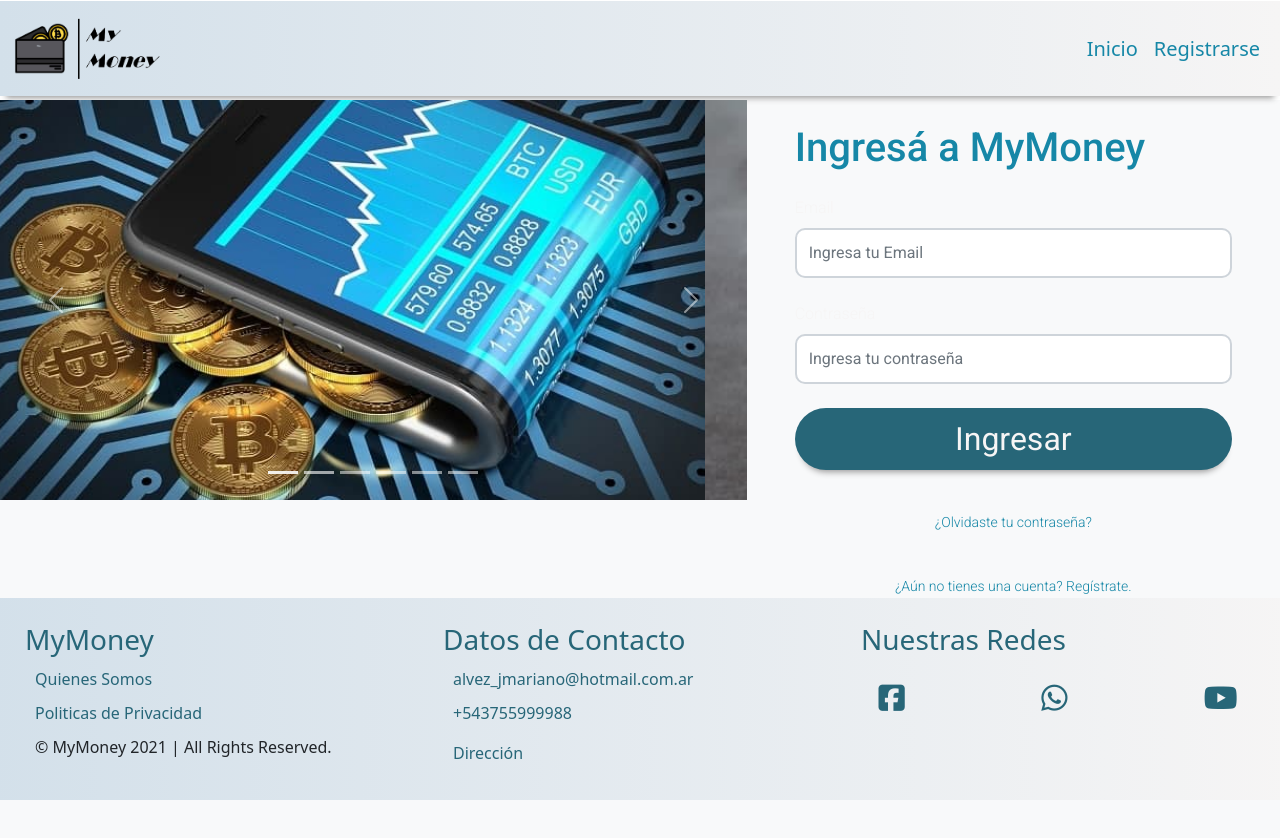
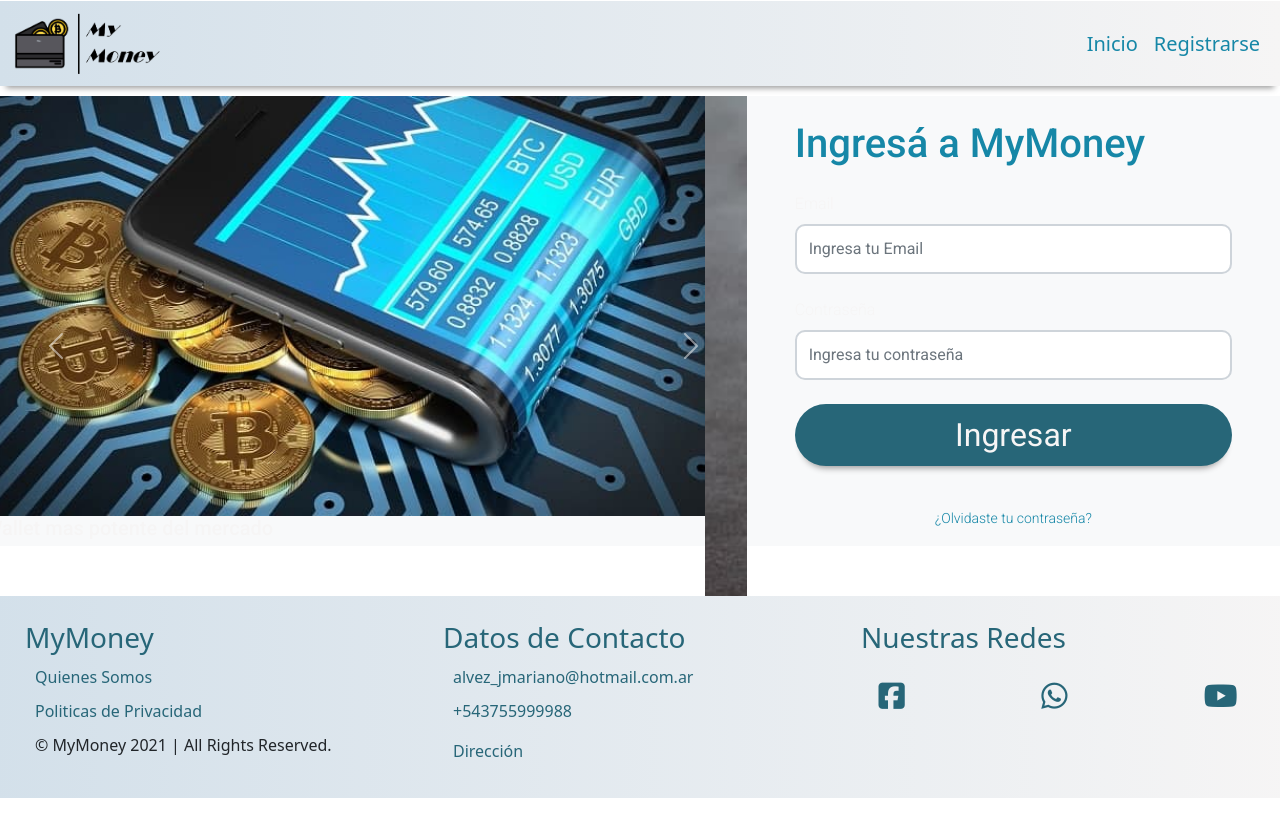
Before and after one commit to classroomMisiones/Proyecto-FS-Misiones-Grupo-1, an Angular app: page / in a window 1280 px wide. Shown: the top 838 px of the page. Built offline with nearby package versions, Linux system fonts and the light colour scheme.

Commit message:
Ajustes en navbar | footer | inicio | registro

```diff
--- a/src/app/navbarFooter/footer/footer.component.css
+++ b/src/app/navbarFooter/footer/footer.component.css
@@ -1,6 +1,6 @@
 
 footer{
-    margin-top: 250px;
+    margin-top: 50px;
 }
 
 .row{
--- a/src/app/navbarFooter/footer/footer.component.html
+++ b/src/app/navbarFooter/footer/footer.component.html
@@ -1,5 +1,5 @@
 <footer>
-    <div class="container-fluid-md  fixed-bottom">
+    <div class="container-fluid-md">
           <div class="row gradient-custom ">
                 <div class="col .columna-mobile-100">
                     <h3>MyMoney</h3>
--- a/src/app/navbarFooter/navbar/navbar.component.css
+++ b/src/app/navbarFooter/navbar/navbar.component.css
@@ -3,22 +3,22 @@ header{
     top:0;
     width: 100%;
     margin-top: -14px;
-    margin-bottom: -35px;
+    margin-bottom: -5px;
 }
 
-header .contenedor .navbar-nav a{
+
+
+header .navbar-nav a{
     color: #1687A7;
     text-decoration:none ;
 }
 
-header .contenedor .navbar-nav a:hover{
+header  .navbar-nav a:hover{
     color: #276678;
     font-size: 25px;
 }
 
-.cabecera{
-    position: relative;
-}
+
 
 .container-fluid{
     display: flex;
--- a/src/app/navbarFooter/navbar/navbar.component.html
+++ b/src/app/navbarFooter/navbar/navbar.component.html
@@ -1,13 +1,13 @@
-<header class="cabecera">
-    <nav class=" gradient-custom navbar-expand-sm  navbar-expand-lg navbar navbar-light justify-content-star p2 mb-4">
-      <div class="container-fluid  contenedor">
+<header class="">
+    <nav class="navbar navbar-expand-sm navbar-expand-lg navbar-light gradient-custom ">
+      <div class="container-fluid  ">
 
-        <div class=" min-vw-auto">
+        <div class=" min-vw-auto ">
           <a *ngIf="misaldo"  routerLink="modulopesos">
-          <img class="navbar-brand ancho_logo" src="../../../assets/logoMyMoney_png.png" alt="">
+          <img class="ancho_logo" src="../../../assets/logoMyMoney_png.png" alt="">
           </a>
           <a *ngIf="inicio"  routerLink="/">
-          <img class="navbar-brand ancho_logo" src="../../../assets/logoMyMoney_png.png" alt="">
+          <img class="ancho_logo" src="../../../assets/logoMyMoney_png.png" alt="">
           </a>
         </div>
 
@@ -15,7 +15,7 @@
           <span class="navbar-toggler-icon"></span>
         </button>
 
-          <div class="contenedor d-flex aling-items-start">
+          <div class="">
             <div class="collapse navbar-collapse" id="navbarNavAltMarkup">
               <div class="navbar-nav">
                 <a class="nav-link active fs-5 " *ngIf="inicio" aria-current="page" routerLink="/">Inicio</a>
--- a/src/app/usuario/login/login.component.css
+++ b/src/app/usuario/login/login.component.css
@@ -15,7 +15,10 @@ body{
     min-height: 3.125rem;
     line-height:inherit;
     border-radius: 10px;
+}
 
+.row {
+    height: 450px;
 }
 
 .btn{
@@ -45,7 +48,7 @@ a:hover{
 
 }
 .carousel-inner{
-    height: 400px;
+    height: 500px;
     }
 
 .box-sombra {
--- a/src/app/usuario/login/login.component.html
+++ b/src/app/usuario/login/login.component.html
@@ -18,10 +18,10 @@
                   <button type="button" data-bs-target="#carouselExampleIndicators" data-bs-slide-to="5" aria-label="Slide 6"></button>
                 </div>
                 <div class="carousel-inner">
-                    <div class="carousel-item active min-vh-100 ">
-                        <img src="../../../assets/bCeluCop.jpg" class="d-block w-100" alt="Imagen Muestra Aplicasion 1">
+                  <div class="carousel-item active min-vh-100 ">
+                      <img src="../../../assets/bCeluCop.jpg" class="d-block w-100" alt="Imagen Muestra Aplicasion 1">
                         <h5 class="font-wieght">La Wallet mas potente del mercado</h5>
-                    </div>
+                  </div>
                   <div class="carousel-item min-vh-100">
                     <img src="../../../assets/bCel.jpg" class="d-block w-100" alt="...">
                   </div>
@@ -65,12 +65,10 @@
                 <button type="submit" class="mb-4 gradiente-btn btn rounded-pill box-sombra w-100" routerLink="modulopesos">Ingresar</button>
 
                 <div class="text-center px-lg-5 pt-lg-3 pb-lg-4 p-4 ">
-                    <a href="#" id="recuperarContraseña" class=" form-text  text-decoration-none mb-2" > ¿Olvidaste tu contraseña?</a>
+                    <a href="#" id="recuperarContraseña" class=" form-text  text-decoration-none margen_link" > ¿Olvidaste tu contraseña?</a>
                 </div>
 
-                <div class="text-center px-lg-5 pt-lg-3 pb-lg-4 p-4 ">
-                    <a href="#" id="registro" class="text-center form-text  text-decoration-none mb-2" > ¿Aún no tienes una cuenta? Regístrate.</a>
-                </div>
+
 
               </form>
         </div>
--- a/src/app/usuario/registration-form/registration-form.component.css
+++ b/src/app/usuario/registration-form/registration-form.component.css
@@ -8,7 +8,8 @@ body{
     font-family: 'Roboto', sans-serif;
     font-weight: 300;
     background-color:#F6F5F5;
-    padding-bottom: 15px;
+    padding-bottom: 0px;
+    margin-bottom: -60px;
 }
 
 h1{
--- a/src/app/usuario/registration-form/registration-form.component.html
+++ b/src/app/usuario/registration-form/registration-form.component.html
@@ -85,11 +85,7 @@
         <div class="col-12 col-sm-12 col-lg-12 col-xl-12 text-center px-lg-5 pt-lg-3 pb-lg-3 p-4 ">
             <a href="#" id="recuperarContraseña" class=" form-text  text-decoration-none mb-2" > ¿Olvidaste tu contraseña?</a>
         </div>
-
-        <div class="col-12 col-sm-12 col-lg-12 col-xl-12 text-center px-lg-5 pt-lg-3 pb-lg-3 p-3 ">
-            <a href="#" id="registro" class="text-center form-text  text-decoration-none mb-2" > ¿Ya tienes una cuenta? Inicia sesion.</a>
-        </div>
-    </div>
+   </div>
 
 
 </body>
```
